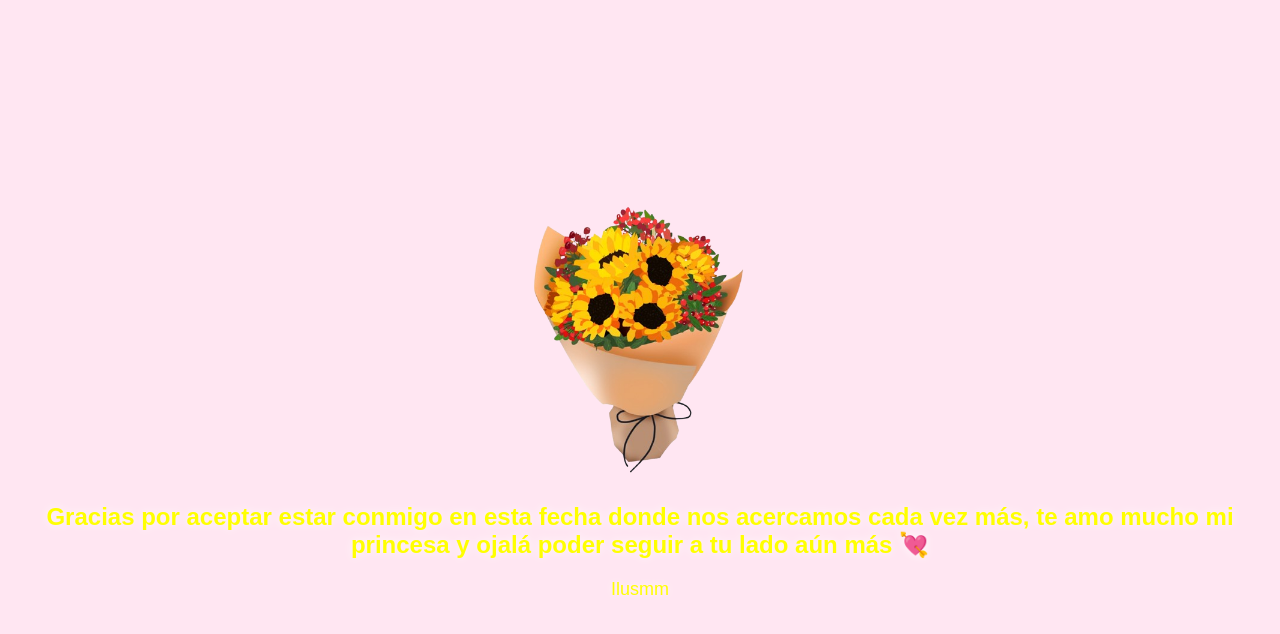
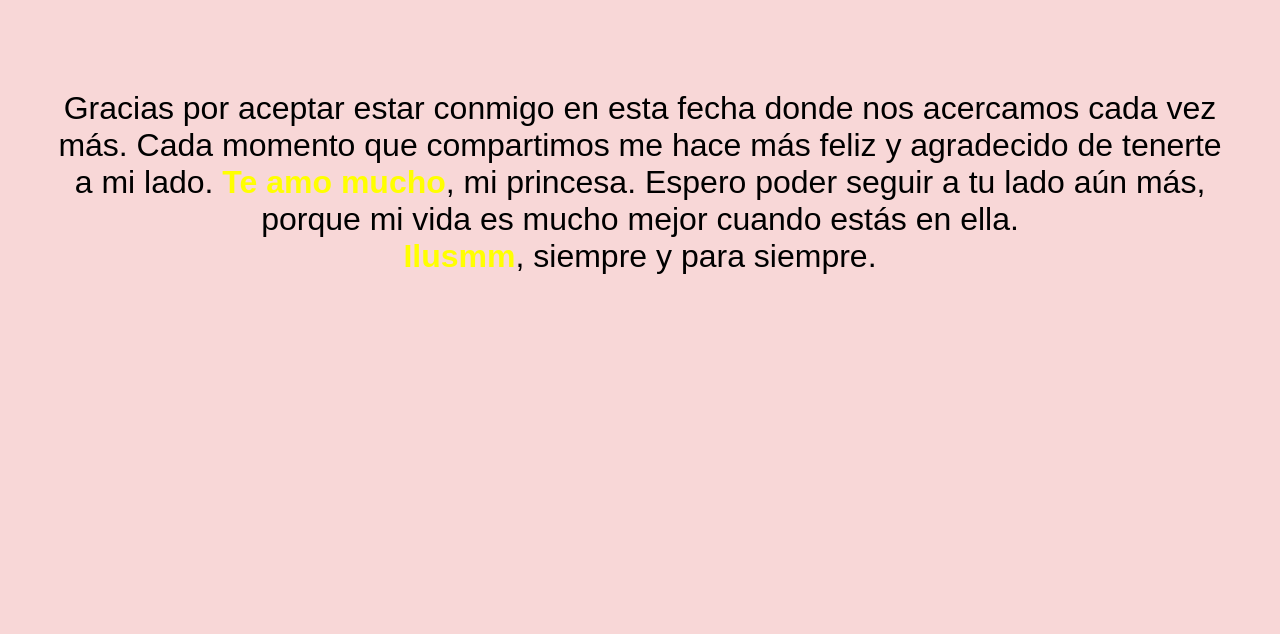
Before and after one commit to Ivannn167/San-Valent-n-, a plain HTML site: page valentine.html in a window 1280 px wide. Drawn offline with Linux system fonts and the light colour scheme.

Commit message:
valentine.html

```diff
--- a/valentine.html
+++ b/valentine.html
@@ -3,76 +3,53 @@
 <head>
     <meta charset="UTF-8">
     <meta name="viewport" content="width=device-width, initial-scale=1.0">
-    <title>Feliz San Valentín</title>
-    <link rel="stylesheet" href="style.css">
+    <title>San Valentín</title>
     <style>
         body {
-            background-color: #ffe6f2; /* Fondo rosado pastel */
+            background-color: #f8d7d7; /* Color de fondo rosado pastel */
+            color: black; /* Color del texto en negro */
             font-family: Arial, sans-serif;
             text-align: center;
-            margin: 0;
-            height: 100vh;
-            display: flex;
-            justify-content: center;
-            align-items: center;
-            flex-direction: column;
+            padding: 50px;
+            position: relative;
         }
 
-        h1 {
-            font-size: 24px;
-            color: #ffff00; /* Amarillo brilloso */
-            text-shadow: 0 0 10px rgba(255, 255, 255, 0.8); /* Efecto de resplandor */
-            margin-bottom: 20px;
+        #mensaje-flores {
+            font-size: 2em;
+            display: none;
+            animation: aparecer 2s forwards;
         }
 
-        p {
-            font-size: 18px;
-            color: #ffff00; /* Amarillo brilloso */
-            text-shadow: 0 0 10px rgba(255, 255, 255, 0.8);
+        #mensaje-flores .brillante {
+            color: yellow; /* Color amarillo brillante para "te amo mucho" e "ilusmm" */
+            font-weight: bold;
         }
 
-        .flower-container {
-            opacity: 0;
-            animation: fadeIn 2s forwards; /* Animación de aparición de las flores */
-        }
-
-        @keyframes fadeIn {
-            from {
+        @keyframes aparecer {
+            0% {
                 opacity: 0;
             }
-            to {
+            100% {
                 opacity: 1;
             }
         }
 
-        .text-container {
-            opacity: 0;
-            animation: fadeTextIn 2s 1.5s forwards; /* Aparece después de 1.5 segundos */
-        }
-
-        @keyframes fadeTextIn {
-            from {
-                opacity: 0;
-            }
-            to {
-                opacity: 1;
-            }
-        }
     </style>
 </head>
 <body>
-    <div class="flower-container">
-        <img src="flores.png" alt="Flores" width="300px"> <!-- Asegúrate de que la imagen esté en la misma carpeta -->
+
+    <div id="mensaje-flores">
+        <p>Gracias por aceptar estar conmigo en esta fecha donde nos acercamos cada vez más. Cada momento que compartimos me hace más feliz y agradecido de tenerte a mi lado. <span class="brillante">Te amo mucho</span>, mi princesa. Espero poder seguir a tu lado aún más, porque mi vida es mucho mejor cuando estás en ella. <br> <span class="brillante">Ilusmm</span>, siempre y para siempre.</p>
     </div>
 
-    <div class="text-container">
-        <h1>Gracias por aceptar estar conmigo en esta fecha donde nos acercamos cada vez más, te amo mucho mi princesa y ojalá poder seguir a tu lado aún más 💘</h1>
-        <p>Ilusmm</p>
-    </div>
+    <script>
+        // Mostrar el mensaje después de un pequeño retraso (1.5 segundos)
+        window.onload = function() {
+            setTimeout(function() {
+                document.getElementById('mensaje-flores').style.display = 'block';
+            }, 1500);
+        }
+    </script>
 
-    <!-- Música de fondo -->
-    <audio autoplay loop>
-        <source src="cancion.mp3" type="audio/mpeg"> <!-- Asegúrate de que la canción esté en la misma carpeta -->
-    </audio>
 </body>
 </html>
```
